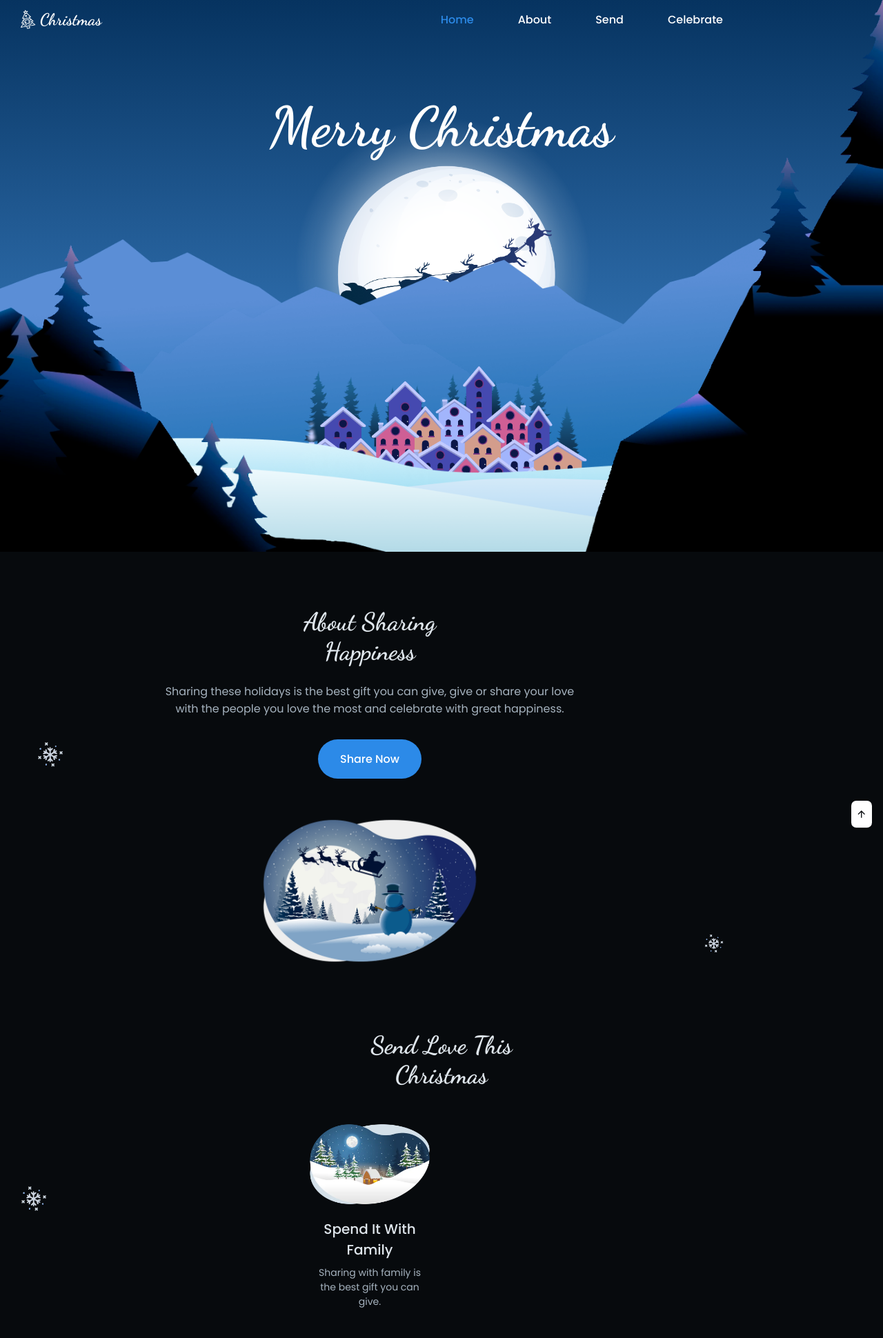
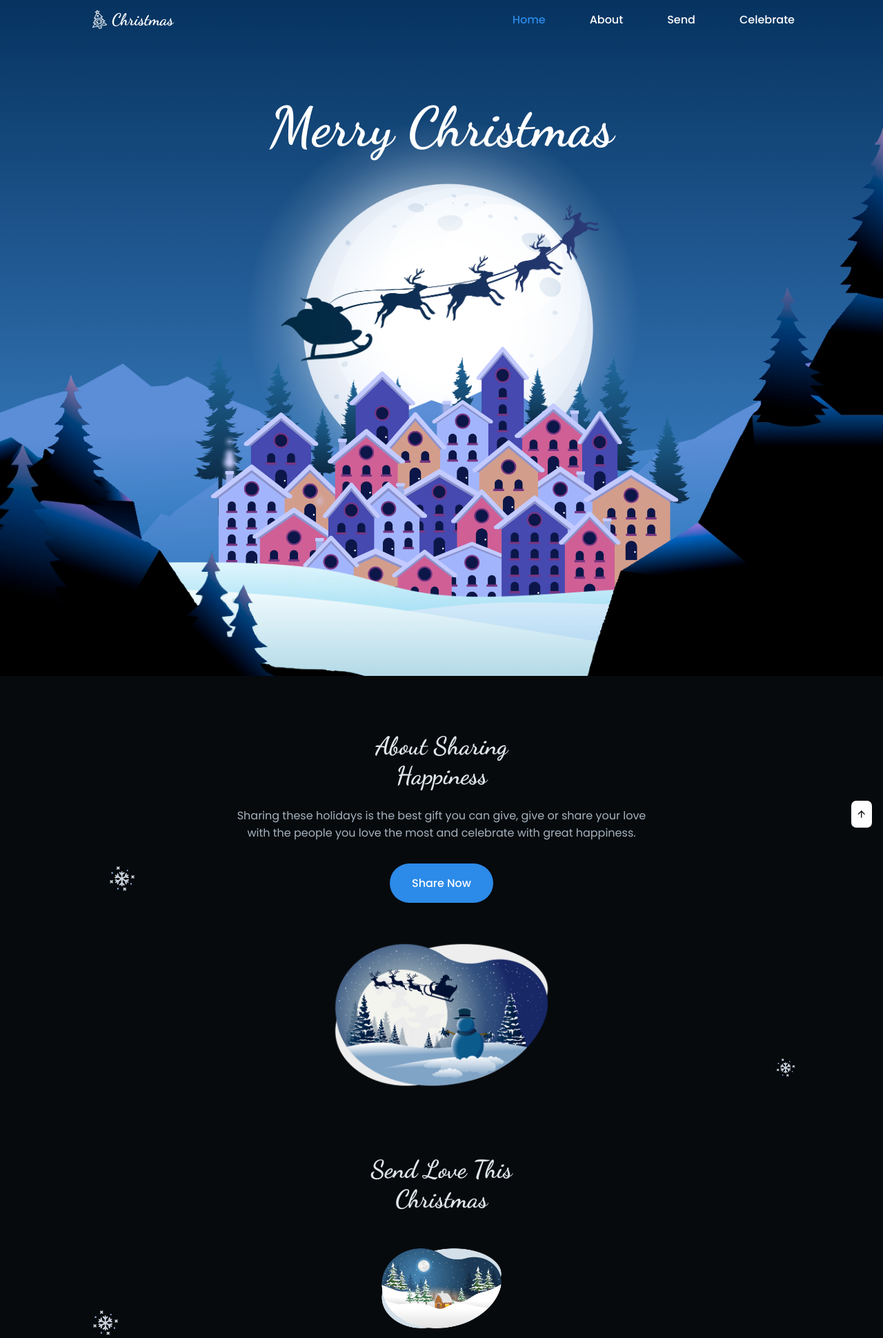
Before and after one commit to sworrrnimaS/PHP_Christmas_Website, a PHP site: page / in a window 1280 px wide. Shown: the top 1940 px of the page at 69% size. Run offline with PHP 8.4, Linux system fonts and the light colour scheme; some libraries are stand-ins or nearby versions.

Commit message:
added breakpoints for larger devices

```diff
--- a/assets/css/styles.css
+++ b/assets/css/styles.css
@@ -610,5 +610,155 @@ img {
   }
 }
 /* For large devices */
+@media screen and(min-width:1024px) {
+  .selection {
+    padding-block: 7rem 3rem;
+  }
+  .home__title {
+    font-size: 4rem;
+  }
+  .nav {
+    height: calc(var(--header-height) + 1.5rem);
+  }
+
+  .about__container {
+    grid-template-columns: 500px 335px;
+    align-items: center;
+    column-gap: 6rem;
+  }
+
+  .about__data,
+  .about__data .section__title {
+    text-align: initial;
+  }
+
+  .about__img {
+    width: 500px;
+    order: -1;
+  }
+
+  .about__snow-1 {
+    top: 0;
+    left: 0;
+  }
+
+  .about__snow-2 {
+    right: 10rem;
+    bottom: 3.5rem;
+  }
+
+  .send__container {
+    grid-template-columns: repeat(3, 220px);
+    column-gap: 7.5rem;
+    padding-top: 3rem;
+  }
+  .send__img {
+    margin-bottom: 1rem;
+  }
+
+  .send__description {
+    font-size: var(--normal-font-size);
+  }
+
+  .send__snow-1 {
+    left: -1rem;
+    top: -1rem;
+  }
+
+  .send__snow-2 {
+    top: 3rem;
+  }
+  .send__snow-3 {
+    left: 22rem;
+    bottom: 0;
+  }
+
+  .celebrate__container {
+    grid-template-columns: 400px 500px;
+    align-items: center;
+    column-gap: 6rem;
+  }
+
+  .celebrate__data,
+  .celebrate__data .section__title {
+    text-align: initial;
+  }
+  .celebrate__img {
+    width: 500px;
+  }
+  .celebrate__snow-1 {
+    top: 4.5rem;
+    left: 14rem;
+  }
+  .celebrate__snow-2 {
+    right: 2rem;
+  }
+  .footer__container {
+    padding-block: 5.5rem 3rem;
+  }
+  .footer__social {
+    column-gap: 2rem;
+  }
+  .footer__social-link {
+    font-size: 1.5rem;
+  }
+  .footer__snow-1 {
+    top: 8.5rem;
+    left: 10rem;
+  }
+  .footer__snow-2 {
+    top: 8.5rem;
+    right: 4rem;
+  }
+  .footer__copy {
+    margin-top: 4rem;
+  }
+  .scrollup {
+    right: 3rem;
+  }
+}
+
+@media screen and (min-width: 1064px) {
+  .container {
+    margin-inline: auto;
+  }
+}
+
+@media screen and (min-width: 1200px) {
+  .home {
+    height: 980px;
+  }
+  .home__title {
+    font-size: var(--biggest-font-size);
+  }
+  .home__mountain-1,
+  .home__mountain-2,
+  .home__mountain-3,
+  .home__snow {
+    width: 100%;
+  }
+
+  .home__village {
+    width: 750px;
+    bottom: 4rem;
+  }
+  .home__pine {
+    width: 720px;
+    bottom: 12.5rem;
+  }
+  .home__mountain-1,
+  .home__mountain-2 {
+    bottom: -0.5rem;
+  }
+
+  .home__moon {
+    width: 600px;
+    bottom: 14rem;
+  }
+  .home__trineo {
+    width: 500px;
+    bottom: 28rem;
+  }
+}
 
 /* For 2K+ resolutions */
```
